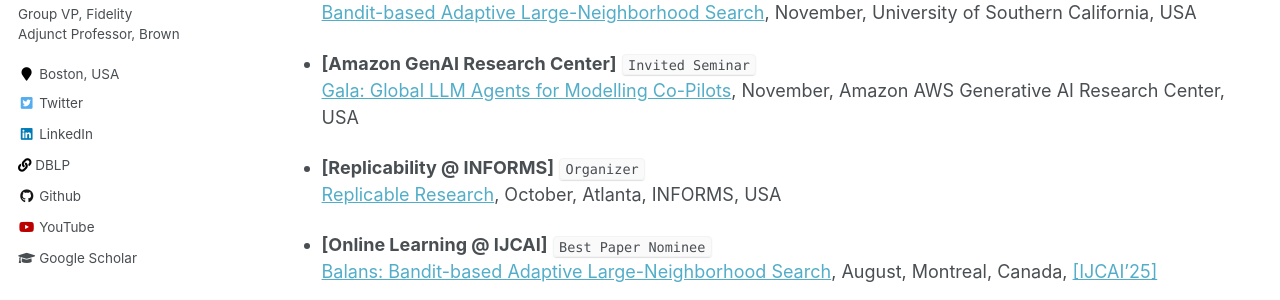
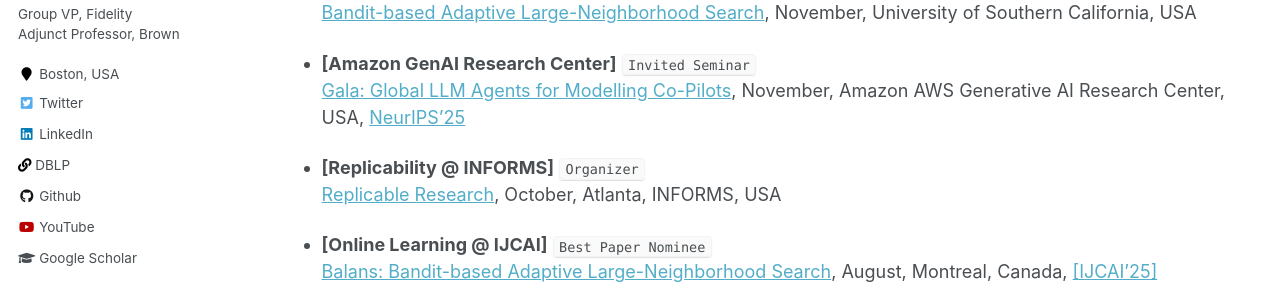
Before and after one commit to skadio/skadio.github.io, a Jekyll site: the page built from _pages/talks.md, in a window 1280 px wide and 900 px high. Shown: the part 391-691 px from the top of the window. Built offline with Jekyll 4.4.1, drawn with Linux system fonts in a browser that asks for light colours.

Commit message:
Update talks.md

```diff
--- a/_pages/talks.md
+++ b/_pages/talks.md
@@ -18,7 +18,7 @@ author_profile: true
    [Bandit-based Adaptive Large-Neighborhood Search](https://www.ijcai.org/proceedings/2025/286), November, University of Southern California, USA
 
 * **[Amazon GenAI Research Center]** `Invited Seminar`\
-   [Gala: Global LLM Agents for Modelling Co-Pilots](https://arxiv.org/abs/2509.08970), November, Amazon AWS Generative AI Research Center, USA
+   [Gala: Global LLM Agents for Modelling Co-Pilots](https://nbviewer.org/github/skadio/skadio.github.io/blob/master/files/2025_Amazon_Global_LLM_Agents_Kadioglu.pdf), November, Amazon AWS Generative AI Research Center, USA, [NeurIPS'25](https://arxiv.org/abs/2509.08970)
 
 * **[Replicability @ INFORMS]** `Organizer`\
    [Replicable Research](https://meetings.informs.org/wordpress/annual/workshop-on-replicability/), October, Atlanta, INFORMS, USA
```
